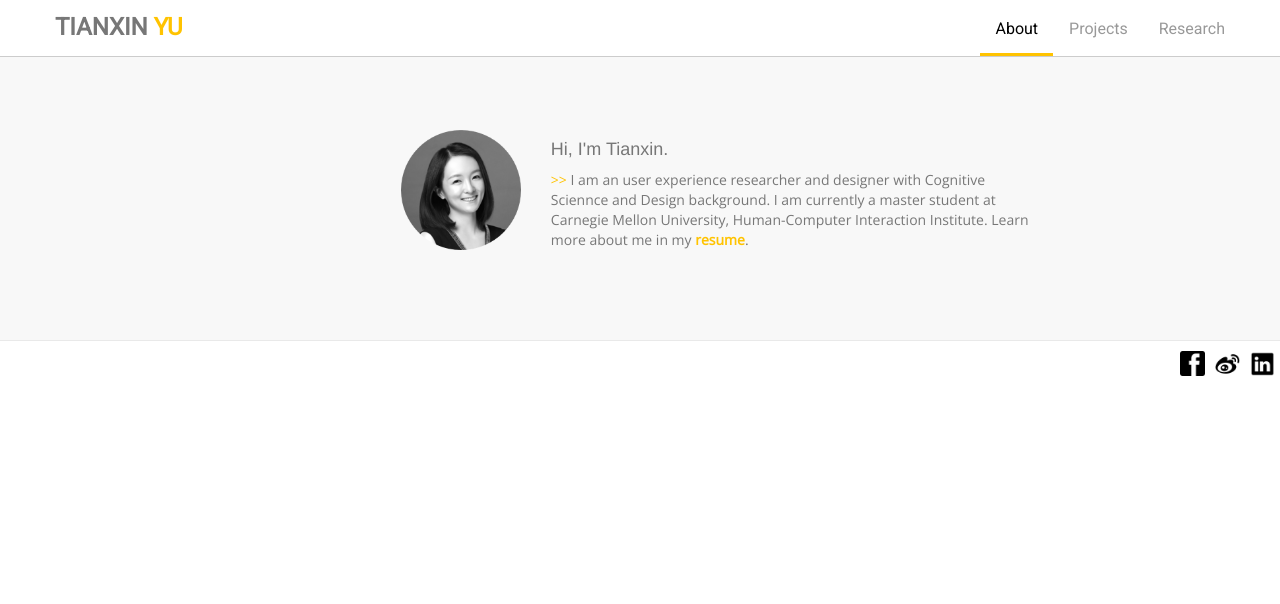
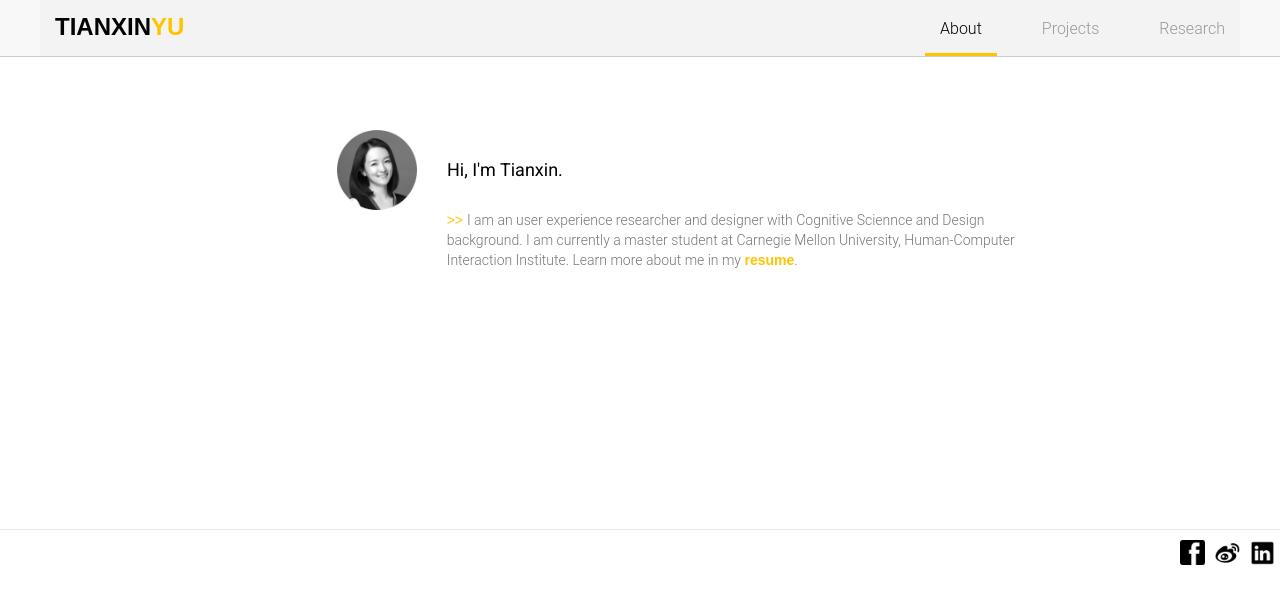
Before and after one commit to megacreep/goddess, a Django app: page / in a window 1280 px wide. Shown: the top 604 px of the page. Run offline with Django 3.2, Linux system fonts and the light colour scheme.

Commit message:
update index page design

```diff
--- a/portfolio/static/portfolio/css/main.css
+++ b/portfolio/static/portfolio/css/main.css
@@ -5,7 +5,7 @@ html {
 body {
     background: #ffffff;
     color: #777;
-    font-family: 'Open Sans', sans-serif;
+    font-family: 'Roboto Light', sans-serif;
 }
 
 h1,
@@ -581,7 +581,6 @@ a:focus {
 }
 
 .navbar-default {
-    background: #fff;
     border-style: none;
     border-bottom: 1px solid #ccc;
     border-radius: 0;
@@ -590,10 +589,6 @@ a:focus {
     /*-moz-box-shadow: 0 1px 3px 0 rgba(0,0,0,.2);*/
     /*box-shadow: 0 1px 3px 0 rgba(0,0,0,.2);*/
     overflow: hidden;
-}
-
-.navbar-default a {
-    background: #ffffff;
 }
 
 .navbar-default .first a {
@@ -612,8 +607,9 @@ a:focus {
 .navbar-default .navbar-brand {
     font-size: 24px;
     line-height: 24px;
-    font-family: 'Roboto', sans-serif;
+    font-family: 'Roboto bold', sans-serif;
     font-weight: bold;
+    color: black;
     /*background: url(../images/logo.png) no-repeat 0 50%;*/
 }
 
@@ -630,15 +626,16 @@ a:focus {
 
 .navbar-default .navbar-collapse {
     text-align: center;
+    background-color: #F3F3F3;
 }
 
 .navbar-default .navbar-nav > li {
-    margin-left: 1px;
+    margin-left: 30px;
     margin-top: 5px;
 }
 
 .navbar-default .navbar-nav > li > a {
-    font-family: 'Roboto', sans-serif;
+    font-family: 'Roboto light', sans-serif;
     font-size: 16px;
     line-height: 18px;
     color: #999;
@@ -662,7 +659,7 @@ a:focus {
 .navbar-default .navbar-nav > li.active:hover > a:focus,
 .navbar-default .navbar-nav > li:hover > a:focus,
 .navbar-default .navbar-nav > li:focus > a:focus {
-    background-color: white;
+    background-color: #F3F3F3;
     color: black;
     border-bottom: medium solid #ffc300;
 }
@@ -933,16 +930,18 @@ textarea#message {
 #index .box {
   padding-top: 80px;
   padding-bottom: 80px;
+  min-height: 480px;;
 }
 
 .yellow {
   color: #ffc300;
+  font-family: "Roboto bold", sans-serif;
 }
 
 .img-avatar {
   border: none;
-  height: 120px;
-  width: 120px;
+  height: 80px;
+  width: 80px;
   float: right;
 }
 
@@ -951,12 +950,19 @@ textarea#message {
   padding: 0px;
 }
 
-section .container {
-  background-color: rgba(242, 242, 242, 0.52);
-}
-
 .slogan {
   margin-top: 50px;
   font-size: 24px;
   text-align: center;
 }
+
+.black-regular {
+  font-family: 'Roboto', sans-serif;
+  color: black;
+}
+
+.vertical-center {
+  position: relative;
+  top: 50%;
+  transform: perspective(1px) translateY(-50%);
+}
--- a/portfolio/templates/portfolio/base.html
+++ b/portfolio/templates/portfolio/base.html
@@ -53,7 +53,7 @@
           <span class="icon-bar"></span>
           <span class="icon-bar"></span>
         </button>
-        <a class="navbar-brand" href="{% url 'portfolio:index' %}">TIANXIN <span class="yellow">YU</span></a>
+        <a class="navbar-brand" href="{% url 'portfolio:index' %}">TIANXIN<span class="yellow">YU</span></a>
         {# This is the top-left logo. For an image logo, please change related css class background property #}
       </div>
       <div class="collapse navbar-collapse">
--- a/portfolio/templates/portfolio/index.html
+++ b/portfolio/templates/portfolio/index.html
@@ -5,14 +5,18 @@
 <section id="index">
   <div class="container">
     <div class="box">
-      <div class="row">
-        <div class="col-sm-4 col-sm-offset-1">
+      <div class="row" style="height:80px">
+        <div class="col-sm-3 col-sm-offset-1">
           <img class="img-avatar"
             src="{% static 'portfolio/images/avatar.png' %}" alt="">
         </div>
-        <div class="col-sm-5">
+        <div class="col-sm-5 vertical-center">
+          <h4 class="black-regular">Hi, I'm Tianxin.</h4>
+        </div>
+      </div>
+      <div class="row">
+        <div class="col-sm-6 col-sm-offset-4">
           <div class="intro">
-            <h4>Hi, I'm Tianxin.</h4>
             <p>
               <span class="yellow">>> </span>
               I am an user experience researcher and designer with Cognitive Sciennce and Design background.
```
